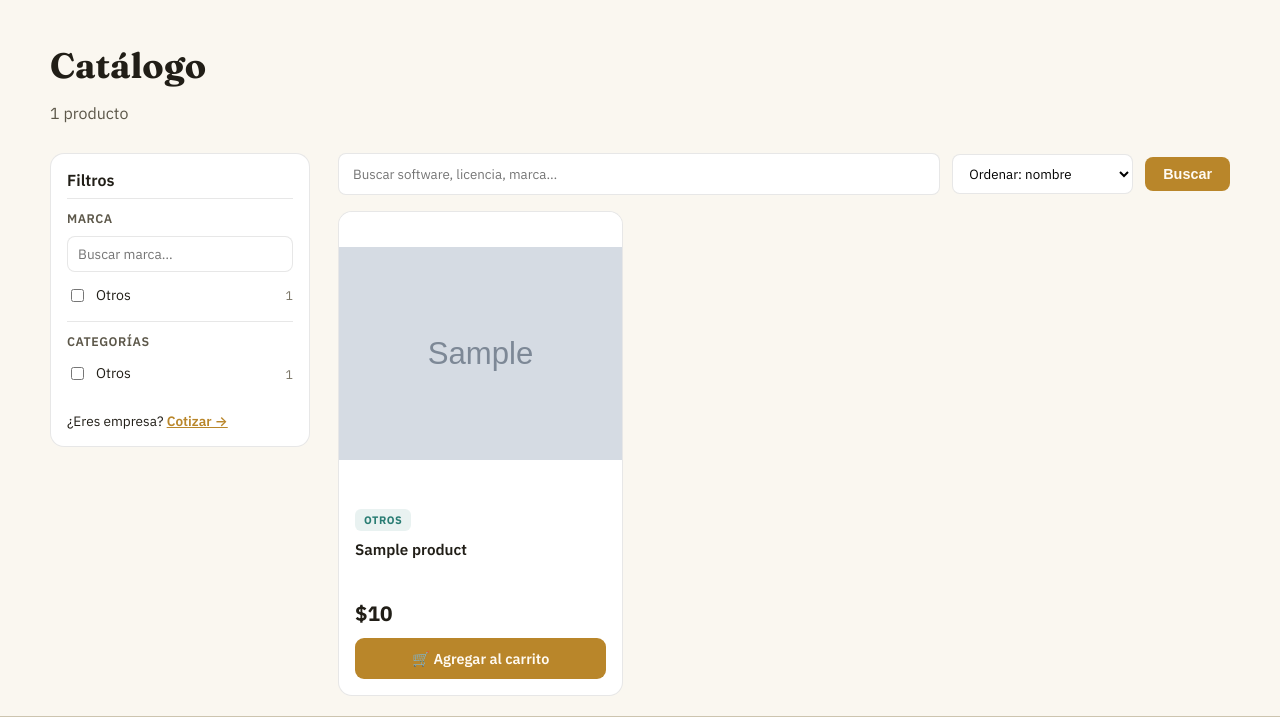
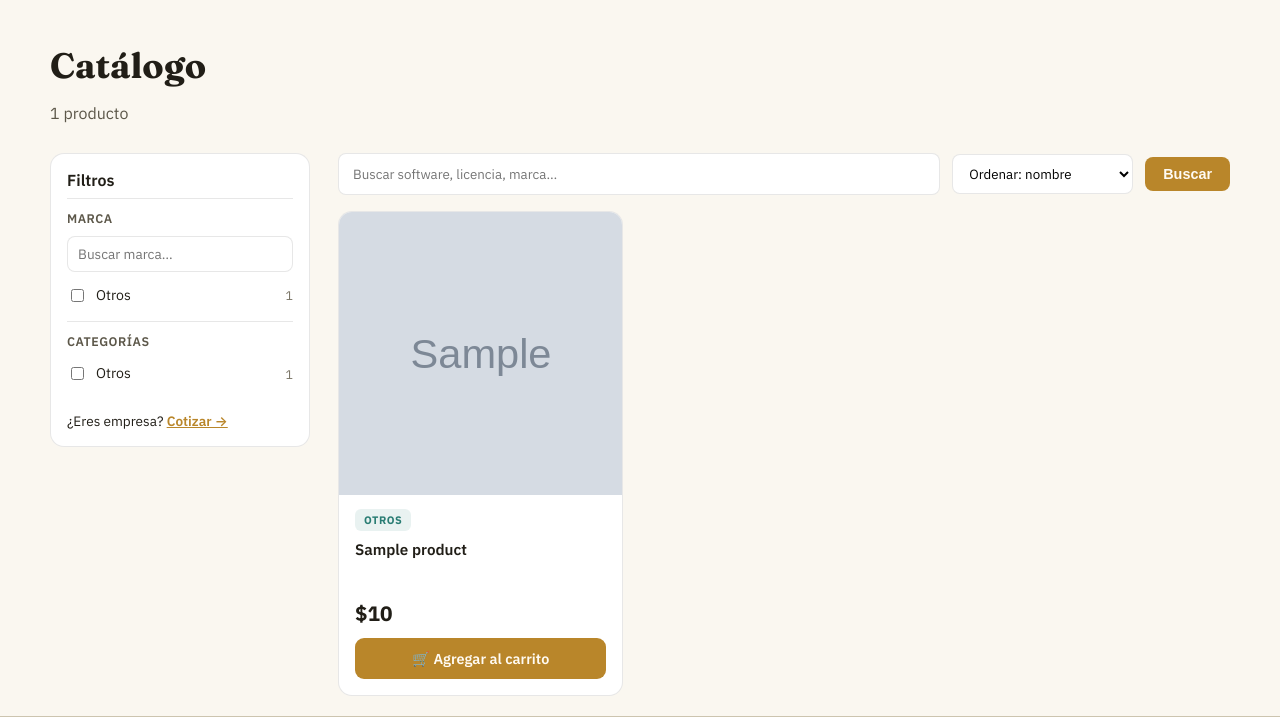
Before and after one commit to Cautiv02/alquimia-tienda, a PHP site: page /catalogo.php in a window 1280 px wide. Shown: the part 114-831 px from the top of the page. Run offline with PHP 8.4, Linux system fonts and the light colour scheme; tables that the repository leaves empty or names only in its code hold one stand-in row (values such as "Sample post"); grey boxes marked "Sample" are stand-in pictures; some libraries are stand-ins or nearby versions.

Commit message:
Imágenes: llenar el marco cuadrado centrando (cover)
Co-Authored-By: Claude Sonnet 5.5 <noreply@anthropic.com>
Claude-Session: https://claude.ai/code/session_01413QaParovN693Wpzx4NFV

```diff
--- a/layout.php
+++ b/layout.php
@@ -109,7 +109,7 @@ function site_header(string $title, string $description = ''): void {
   .pg-side { position: sticky; top: 16px; grid-column: 1; grid-row: 1; }
   .pg-main { grid-column: 2; grid-row: 1; }
   .product-img { background: #fff; border: 1px solid var(--line); border-radius: var(--radius-card); overflow: hidden; aspect-ratio: 1/1; display: flex; align-items: center; justify-content: center; }
-  .product-img img { width: 100%; height: 100%; object-fit: contain; object-position: center; }
+  .product-img img { width: 100%; height: 100%; object-fit: cover; object-position: center; }
   .desc { color: var(--text-dim); font-size: 0.95rem; margin-top: 22px; }
   .desc p { margin: 0 0 12px; }
   .price-big { font-size: 1.6rem; font-weight: 600; }
--- a/site.css
+++ b/site.css
@@ -312,7 +312,7 @@
     justify-content: center;
     overflow: hidden;
   }
-  .offer-image img { width: 100%; height: 100%; object-fit: contain; object-position: center; }
+  .offer-image img { width: 100%; height: 100%; object-fit: cover; object-position: center; }
   .offer-image .placeholder-mark {
     font-family: var(--serif);
     font-size: 0.85rem;
```
